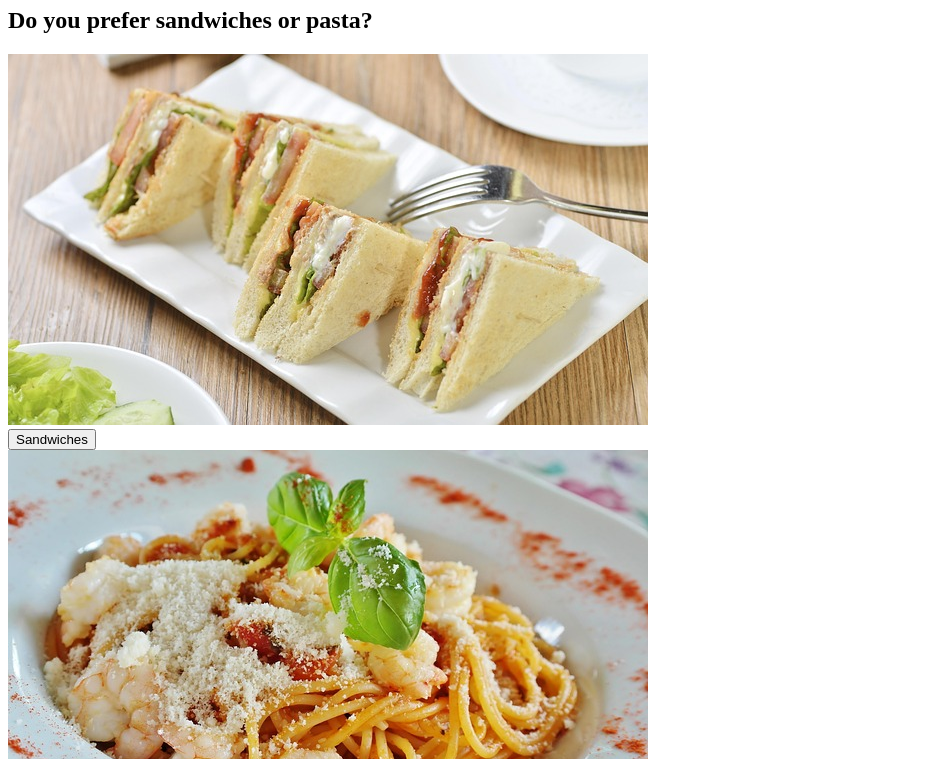
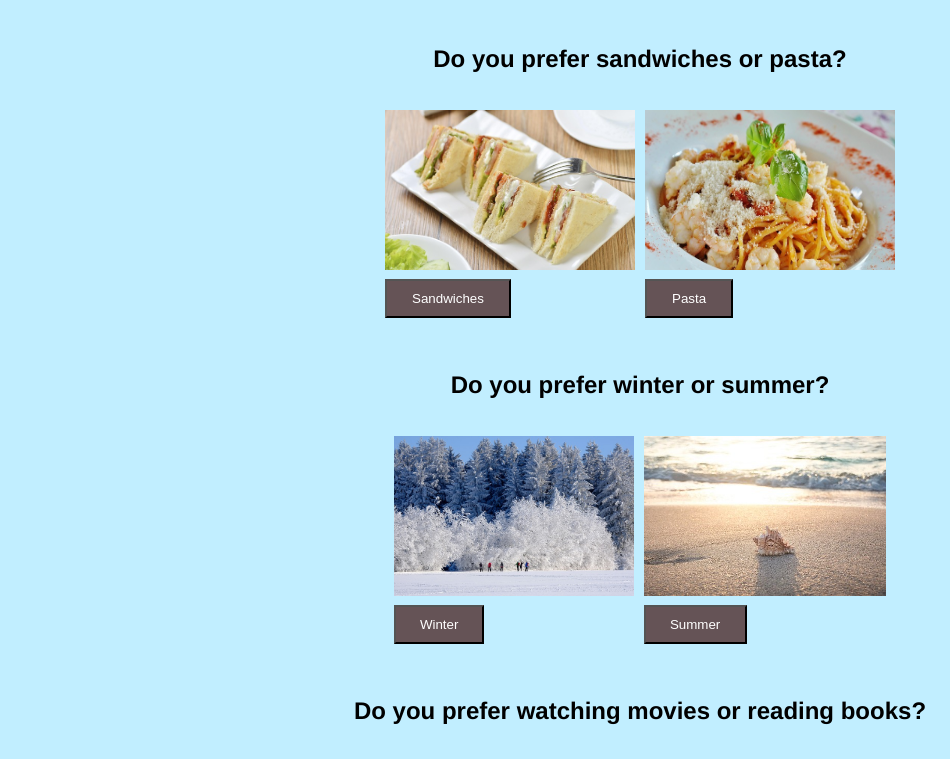
Before and after one commit to ech247/personalityquiz, a plain HTML site: page index.html in a window 1280 px wide. Shown: the part 111-870 px from the top of the page, without its empty margins (0-950 px from the left). Drawn offline with Linux system fonts and the light colour scheme; the site is published under a folder, as on GitHub Pages, so addresses that start at the root find nothing.

Commit message:
Fix stylesheet and script link paths in index.html

```diff
--- a/index.html
+++ b/index.html
@@ -8,10 +8,10 @@
 	<meta name="viewport" content="width=device-width, initial-scale=1">
 
 	<!-- import the webpage's stylesheet -->
-	<link rel="stylesheet" href="/style.css">
+	<link rel="stylesheet" type="text/css" href="style.css">
 
 	<!-- import the webpage's javascript file -->
-	<script src="/script.js" defer>
+	<script src="script.js" defer>
 
 	</script>
 </head>
```
